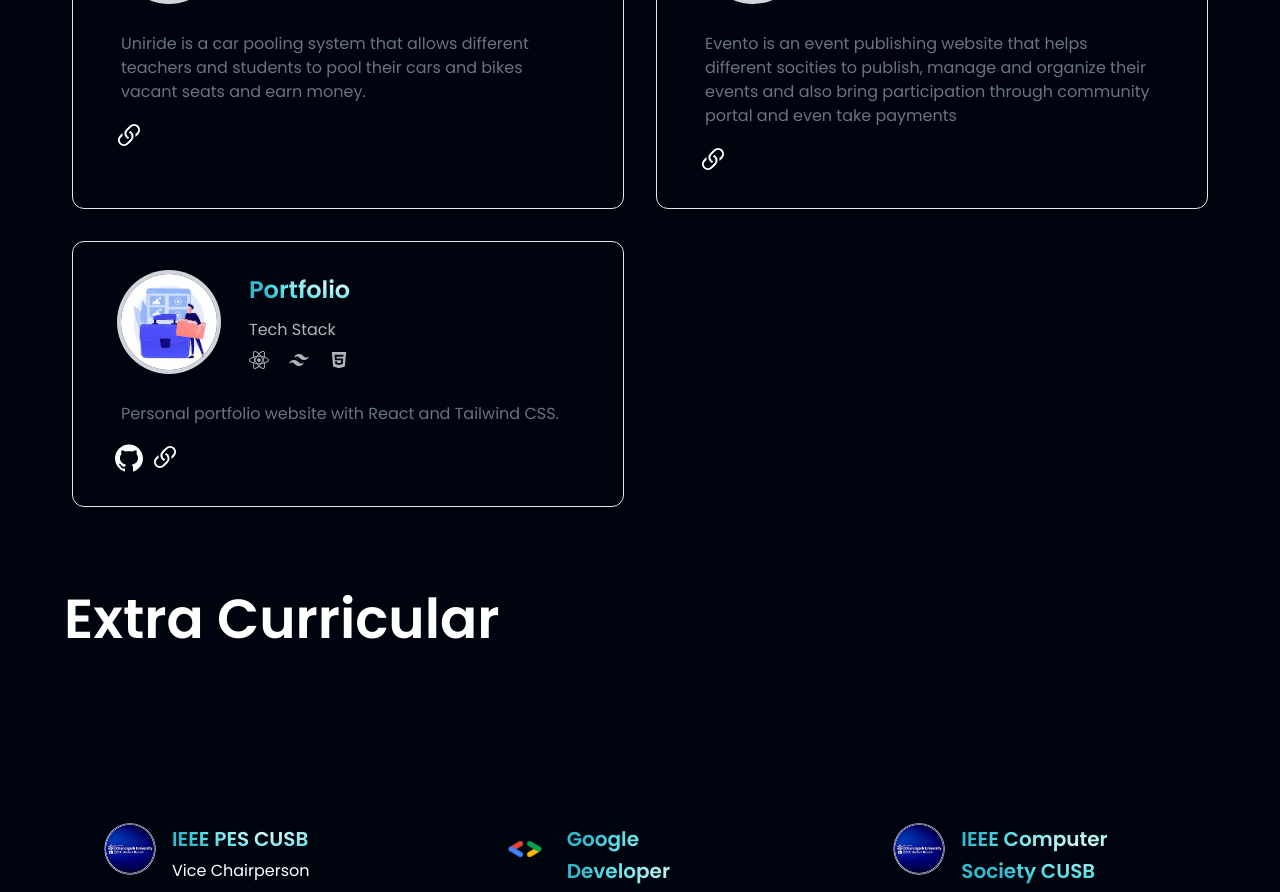
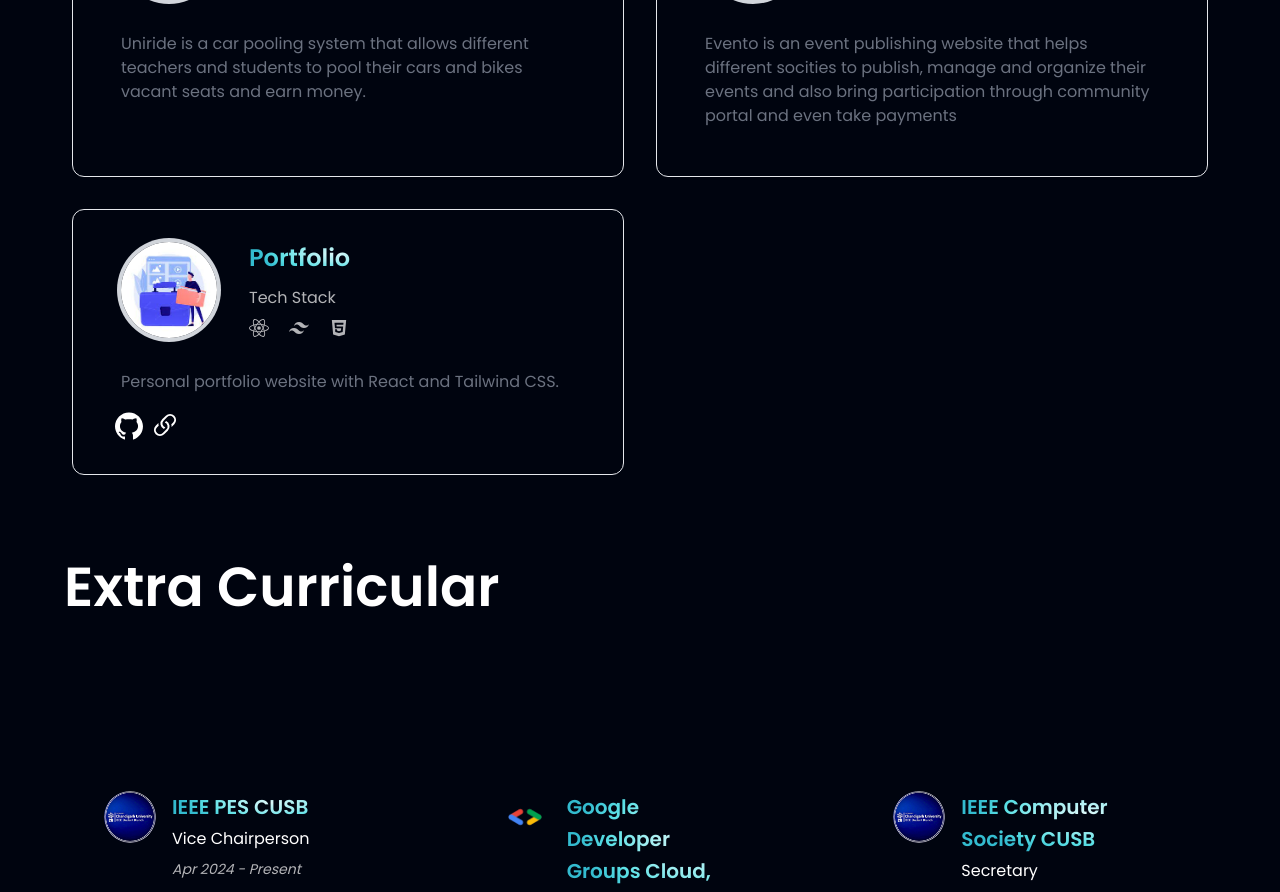
Before and after one commit to Orcus01/Portfolio, a React (Vite) app: page / in a window 1280 px wide. Shown: the part 4600-5492 px from the top of the page. Built offline with nearby package versions, Linux system fonts and the light colour scheme.

Commit message:
Updates 2

```diff
--- a/src/constants/index.js
+++ b/src/constants/index.js
@@ -445,8 +445,8 @@ export const projects = [
   {
     id: "project-1",
     title: "Kissan Konnect",
-    github: "https://github.com/ayush4345/Comicify.ai",
-    link: "https://comicify-ai.vercel.app/",
+    github: "https://github.com/Orcus01/Kissan_Konnect",
+    link: "https://github.com/Orcus01/Kissan_Konnect",
     image: greentrust,
     content:
       "Connects Farmers and other Plant Producers to detect plant diseases and give the cure for them.",
@@ -481,8 +481,8 @@ export const projects = [
   {
     id: "project-2",
     title: "webUS Builderz",
-    github: "https://github.com/mittal-parth/GreenTrust",
-    link: "https://green-trust-fantom.netlify.app/",
+    github: "/",
+    link: "/",
     image: greentrust,
     content:
       "webUS Builderz is a series of projects that include Online Resume and Portfolio Builder and an E-commerce website.",
@@ -517,8 +517,8 @@ export const projects = [
   {
     id: "project-3",
     title: "ParkCar",
-    github: "https://github.com/CommanderAstern/ChargeSwap",
-    link: "https://devfolio.co/projects/chargeswap-3527",
+    github: "/",
+    link: "/",
     image: chargeswap,
     content:
         "ParkCar is a automated car parking space app that uses realtime parking manager and provides integrated payment's gateway",
@@ -590,7 +590,7 @@ export const projects = [
     id: "project-5",
     title: "Uniride",
     github: "",
-    link: "http://recruitment.cu.ac.in/",
+    link: "",
     image: recruitment,
     content:
       "Uniride is a car pooling system that allows different teachers and students to pool their cars and bikes vacant seats and earn money.",
@@ -626,7 +626,7 @@ export const projects = [
     id: "project-6",
     title: "Evento",
     github: "",
-    link: "http://cdc.cu.ac.in/",
+    link: "",
     image: cdc,
     content:
       "Evento is an event publishing website that helps different socities to publish, manage and organize their events and also bring participation through community portal and even take payments",
```
